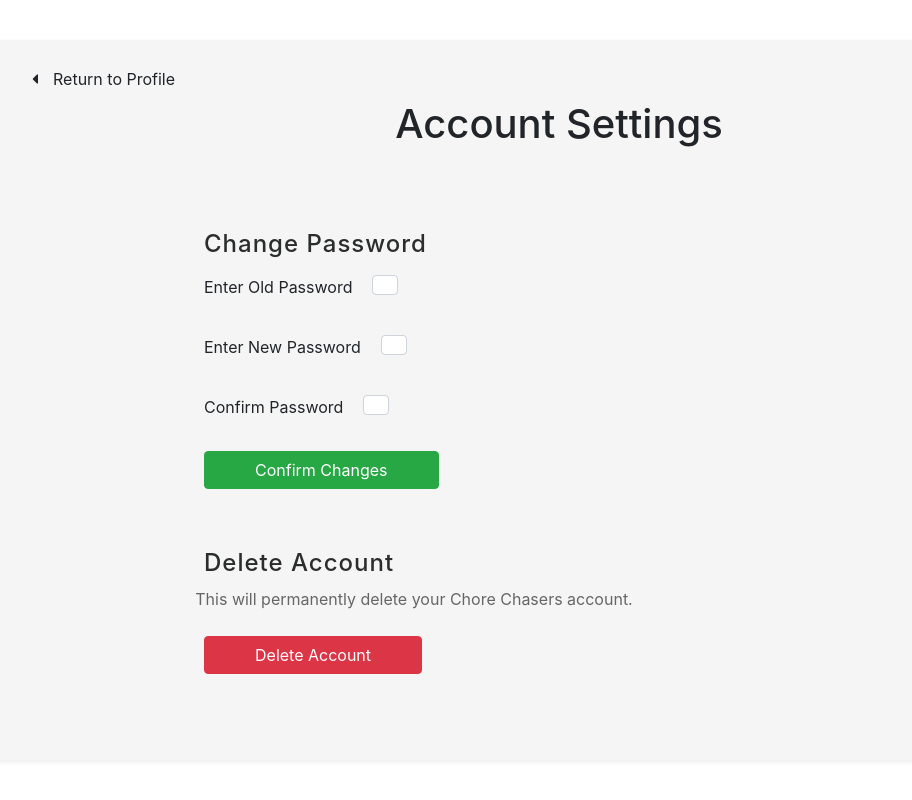
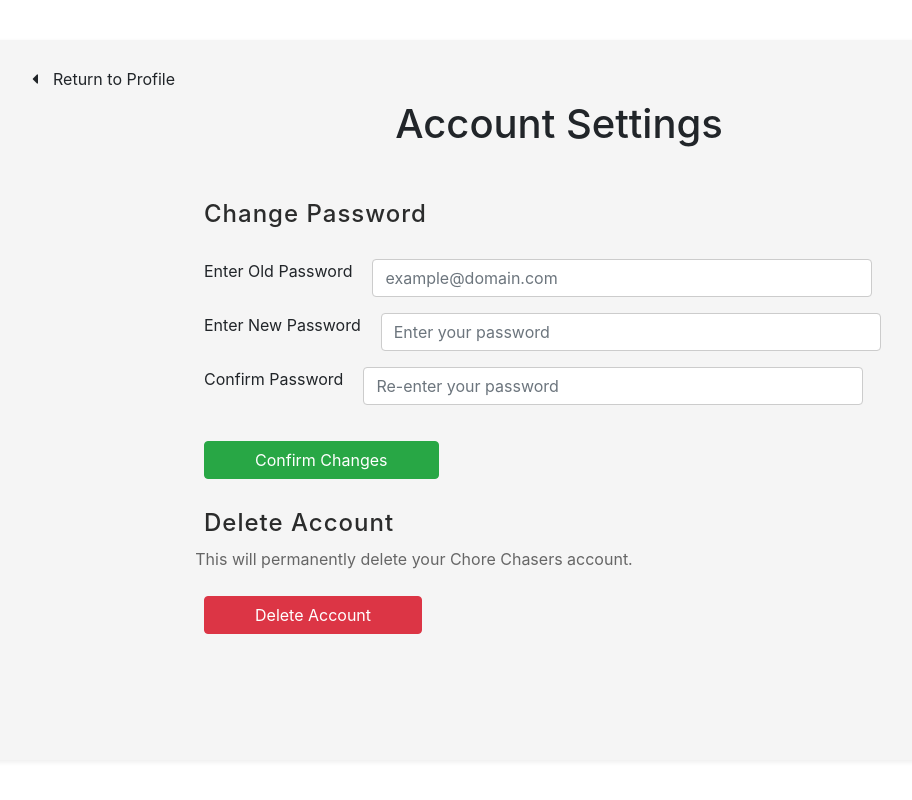
Before and after one commit to BrennanBeeler/CS5340_ChoreChasers, a React (Create React App) app: page /profileSettings in a window 1280 px wide. Shown: the whole page, without its empty margins (81-993 px from the left). Built offline with nearby package versions, Linux system fonts and the light colour scheme.

Commit message:
Fixed input type checkbox bug

```diff
--- a/src/components/chore-manager/chore-card.css
+++ b/src/components/chore-manager/chore-card.css
@@ -1,10 +1,10 @@
-input:checked {
+input[type=checkbox]:checked {
     height: 20px;
     width: 20px;
 }
 
 
-input:not(:checked) {
+input[type=checkbox]:not(:checked) {
     height: 20px;
     width: 20px;
 }
--- a/src/components/profile/profile-settings.css
+++ b/src/components/profile/profile-settings.css
@@ -38,7 +38,12 @@
     float:left;
 }
 
-.form-text-field {
-    padding-left:30px;
-    width:200px;
+input[type=text] {
+    width: 500px;
+    /*padding: 12px 20px;*/
+    /*margin: 8px 0;*/
+    /*display: inline-block;*/
+    border: 1px solid #ccc;
+    border-radius: 4px;
+    box-sizing: border-box;
 }
--- a/src/components/profile/profile-settings.js
+++ b/src/components/profile/profile-settings.js
@@ -19,33 +19,31 @@ const ProfileSettings = ({
                 Account Settings
             </h1>
             <br/>
-            <h4 className="text-left h4-settings-headers" style={{paddingLeft:"200px", marginTop:"50px"}}>
+            <h4 className="text-left h4-settings-headers" style={{paddingLeft:"200px", marginTop:"20px",marginBottom:"30px"}}>
                 Change Password
             </h4>
-                <p></p>
+
 
             <form>
                 <div className="form-group">
                     <label htmlFor="oldPasswordFld" className="label form-headers">
                         Enter Old Password
                     </label>
-                    <input id="emailFld" placeholder="example@domain.com" className="form-text-field form-control "
+                    <input type="text" id="emailFld" placeholder="example@domain.com" className=" form-control "
                            value={oldPassword} onChange={(event => setOldPassword(event.target.value))}/>
                 </div>
-                <br/>
                 <div className="form-group">
                     <label htmlFor="passwordFld" className="label form-headers">
                         Enter New Password
                     </label>
-                    <input id="passwordFld" placeholder="Enter your password" className="form-text-field form-control"
+                    <input type="text" id="passwordFld" placeholder="Enter your password" className=" form-control"
                            value={newPassword} onChange={(event => setNewPassword(event.target.value))}/>
                 </div>
-                <br/>
                 <div className="form-group">
                     <label htmlFor="passwordFld" className="label form-headers">
                         Confirm Password
                     </label>
-                    <input id="passwordFld" placeholder="Enter your password" className="form-control form-text-field"
+                    <input type="text" id="passwordFld" placeholder="Re-enter your password" className="form-control form-text-field"
                            value={confirmPassword} onChange={(event => setConfirmPassword(event.target.value))}/>
                 </div>
 
@@ -62,7 +60,7 @@ const ProfileSettings = ({
 
                 <div className="mx-auto">
 
-                    <h4 className="text-left h4-settings-headers" style={{paddingLeft:"200px", marginTop:"70px"}}>
+                    <h4 className="text-left h4-settings-headers" style={{paddingLeft:"200px", marginTop:"40px"}}>
                         Delete Account
                     </h4>
 
```
